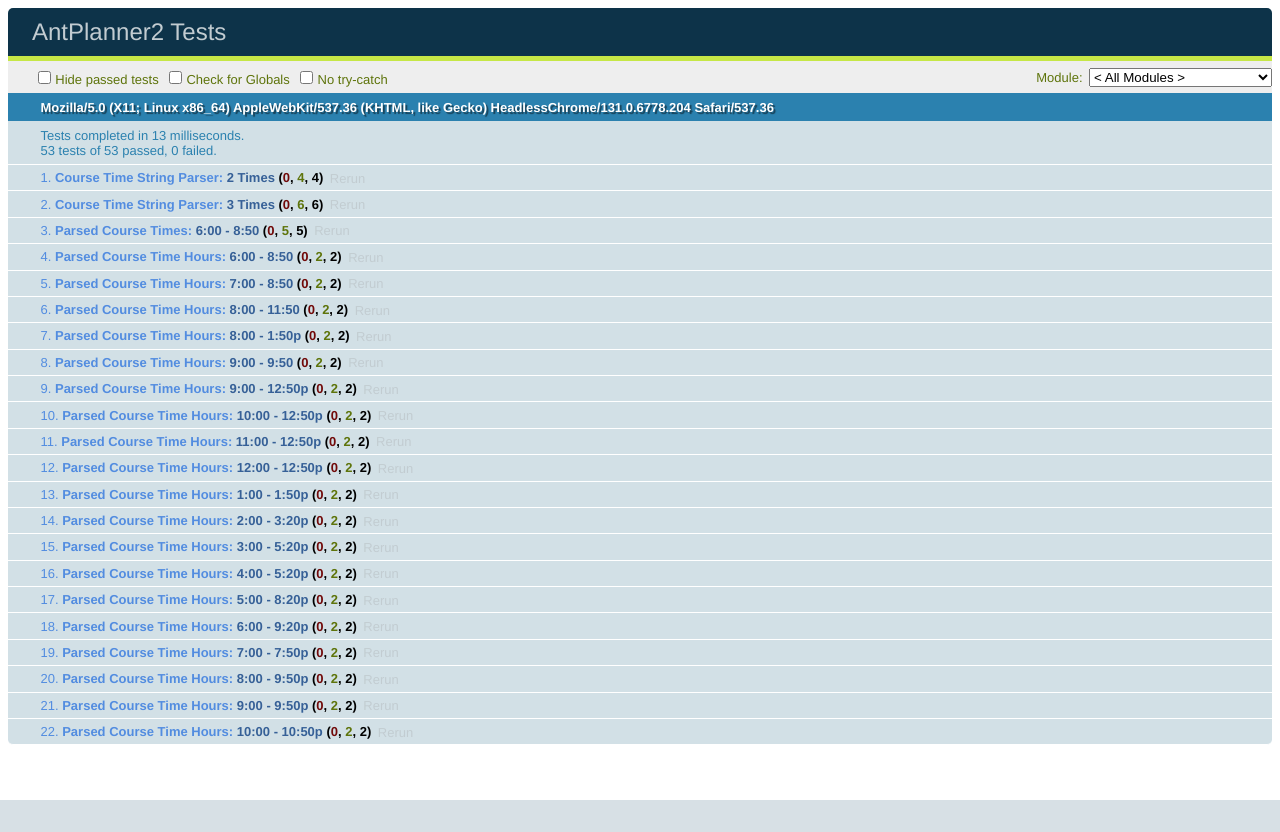
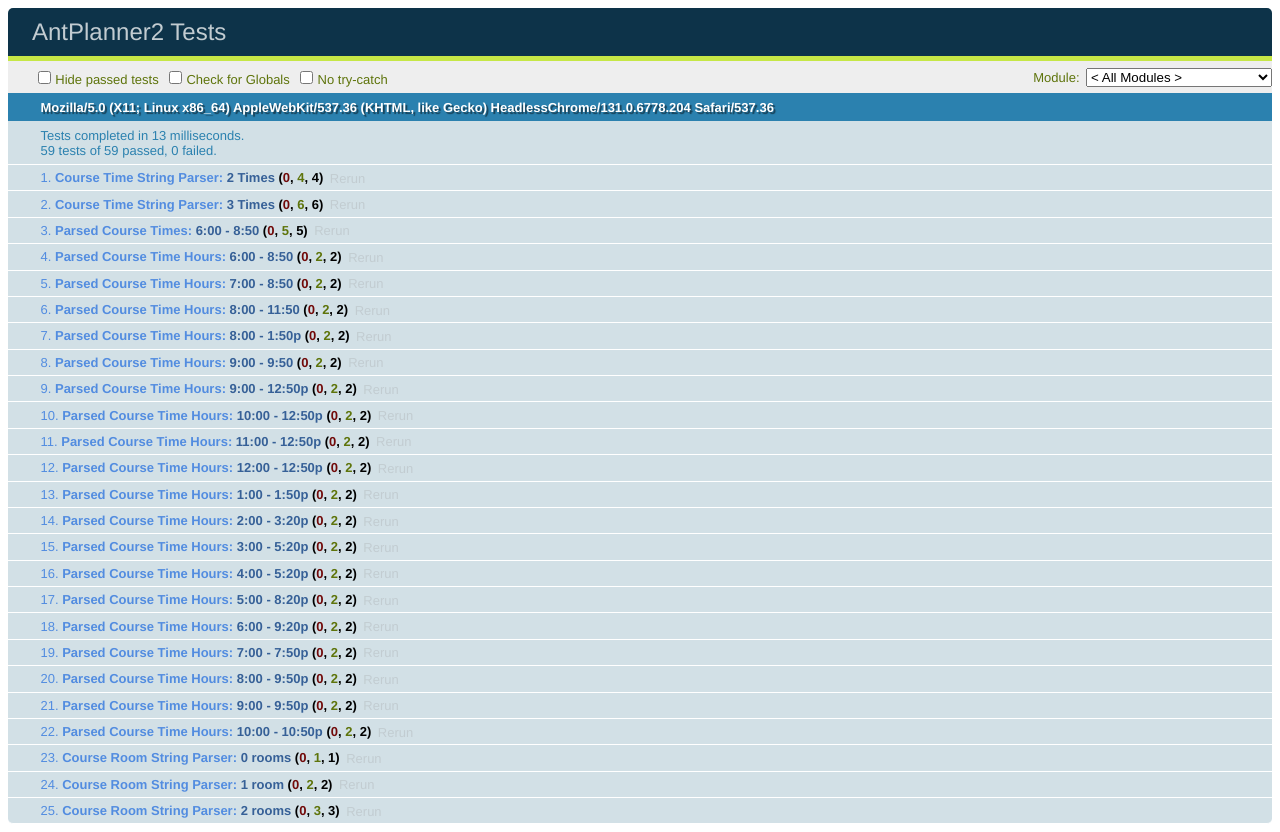
Before and after one commit to gumho/antplanner2, a Flask app: page /test in a window 1280 px wide. Before the commit the page ends 800 px from the top, so only its background shows below. Run offline with Flask 2, Linux system fonts and the light colour scheme; parts of the project's set-up code (start-up, migrations or seed data) failed here and were passed over.

Commit message:
Add parse room tests

```diff
--- a/antplanner2/templates/test.html
+++ b/antplanner2/templates/test.html
@@ -157,6 +157,29 @@
   	    assert.equal(parsed.beginHour, 22, 'begin hour');
   	    assert.equal(parsed.endHour, 22, 'end hour');
   	});
+
+    module( "Course Room String Parser")
+
+    test( "0 rooms", function( assert ) {
+        var roomString = '<br>'
+        var parsed = parseRoomString(roomString);
+        assert.equal(parsed.length, 0, 'length of array');
+    });
+
+    test( "1 room", function( assert ) {
+        var roomString = '<a href="http://www.classrooms.uci.edu/GAC/ICS259.html" target="_blank">ICS 259</a>'
+        var parsed = parseRoomString(roomString);
+        assert.equal(parsed.length, 1, 'length of array');
+        assert.equal(parsed[0], 'ICS 259', 'room 1 value');
+    });
+
+    test( "2 rooms", function( assert ) {
+        var roomString = '<a href="http://www.classrooms.uci.edu/GAC/ICS259.html" target="_blank">ICS 259</a><br>TBA'
+        var parsed = parseRoomString(roomString);
+        assert.equal(parsed.length, 2, 'length of array');
+        assert.equal(parsed[0], 'ICS 259', 'room 1 value');
+        assert.equal(parsed[1], 'TBA', 'room 2 value');
+    });
   </script>
 </body>
 </html>
```
